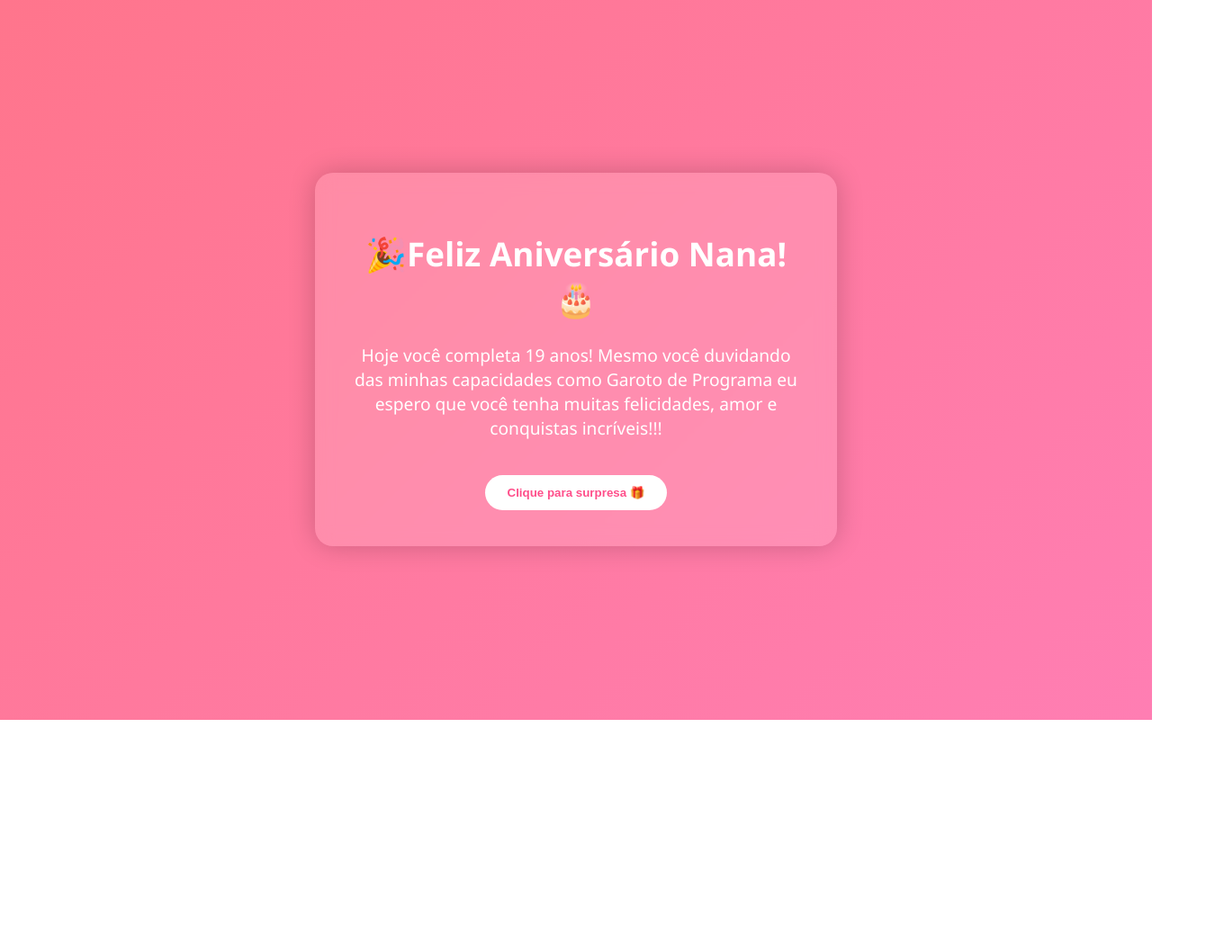
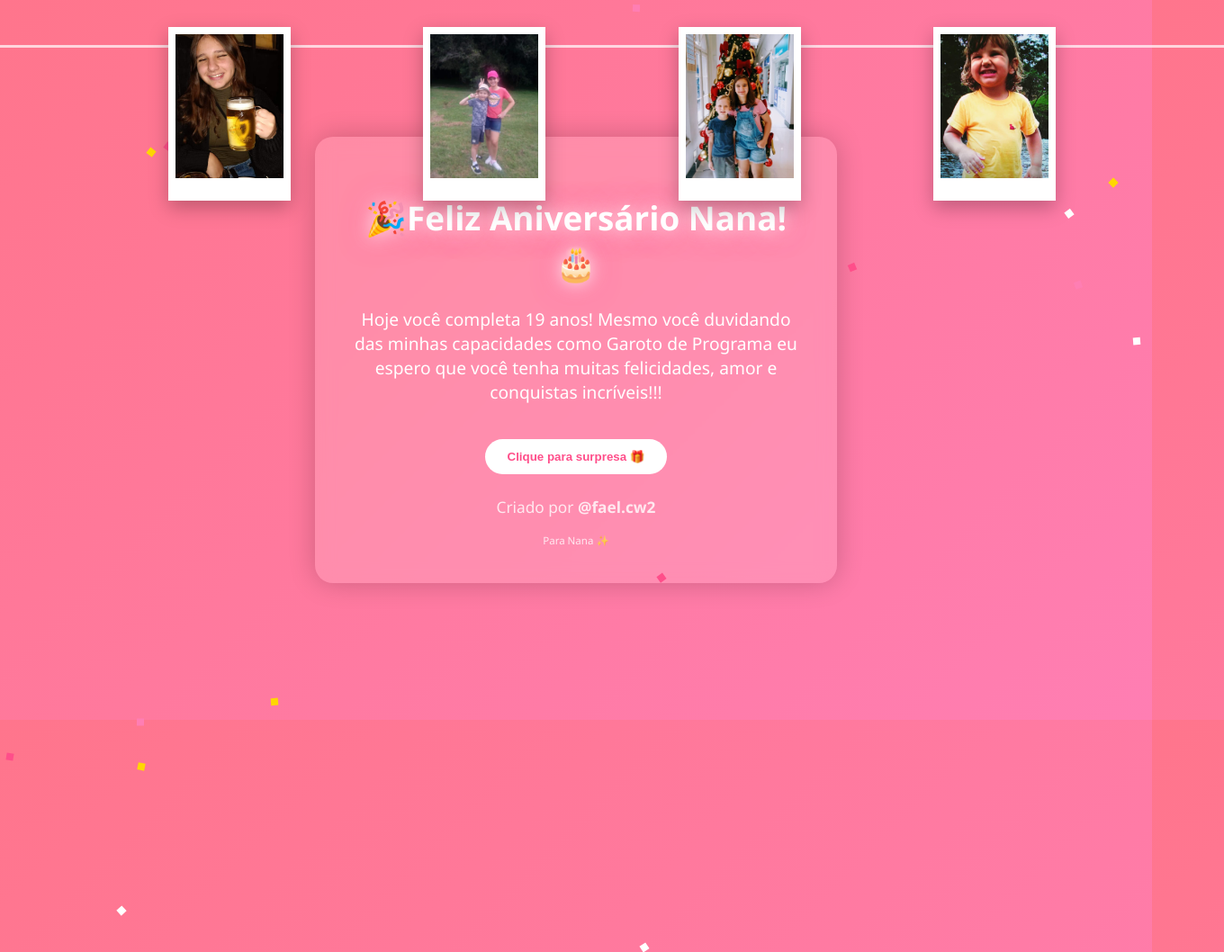
Before and after one commit to RafaelMarchalek/Feliz-Aniversario-Bagi, a plain HTML site: page index.html in a window 1280 px wide. Shown: the whole page at 90% size, 1360 px wide, since content can reach past the window. Before the commit the page ends 800 px from the top, so only its background shows below. Drawn offline with Linux system fonts and the light colour scheme.

Commit message:
add foto, e mudanças simples

```diff
--- a/index.html
+++ b/index.html
@@ -10,6 +10,27 @@
 </head>
 
 <body>
+
+
+    <div class="cordao">
+    <div class="fio"></div>
+
+    <div class="polaroid">
+        <img src="foto1.jpeg">
+    </div>
+
+    <div class="polaroid" >
+        <img src="foto2.jpeg">
+    </div>
+
+    <div class="polaroid" >
+        <img src="foto3.jpeg">
+    </div>
+
+    <div class="polaroid" >
+        <img src="foto4.jpeg">
+    </div>
+</div>
 
 <div class="container">
      <h1 id="titulo">🎉Feliz Aniversário Nana!🎂</h1>
@@ -25,6 +46,16 @@
     <source src="audio.mp3" type="audio/mpeg">
 </audio>
 
+<div class="creditos">
+    <p>
+        Criado por
+        <a href="https://www.instagram.com/fael.cw2/" target="_blank">
+            @fael.cw2
+        </a>
+    </p>
+    <small>Para Nana ✨</small>
+</div>
+
 </div>
 
 
--- a/script.js
+++ b/script.js
@@ -9,3 +9,26 @@ document.addEventListener("click", function tocarUmaVez() {
     musica.play();
     document.removeEventListener("click", tocarUmaVez);
 });
+
+
+function criarConfete() {
+    const confete = document.createElement("div");
+    confete.classList.add("confetti");
+
+    confete.style.left = Math.random() * 100 + "vw";
+    confete.style.backgroundColor = coresAleatorias();
+    confete.style.animationDuration = (Math.random() * 3 + 2) + "s";
+
+    document.body.appendChild(confete);
+
+    setTimeout(() => {
+        confete.remove();
+    }, 5000);
+}
+
+function coresAleatorias() {
+    const cores = ["#ffffff", "#ff4e8a", "#ffd700", "#00ffff", "#ff7eb3"];
+    return cores[Math.floor(Math.random() * cores.length)];
+}
+
+setInterval(criarConfete, 200);
--- a/style.css
+++ b/style.css
@@ -27,8 +27,14 @@ h1 {
     display: flex;
     justify-content: center;
     align-items: center;
-    gap: 10px; /* espaço entre emoji e texto */
+    gap: 10px;
     font-size: 2.3em;
+    animation: brilho 2s infinite alternate;
+}
+
+@keyframes brilho {
+    from { text-shadow: 0 0 10px white; }
+    to { text-shadow: 0 0 25px #fff, 0 0 40px #ff4e8a; }
 }
 
 
@@ -71,3 +77,77 @@ button:hover {
     0% { transform: translateY(-100vh) rotate(0); }
     100% { transform: translateY(100vh) rotate(360deg); }
 }
+
+.creditos {
+    margin-top: 25px;
+    font-size: 0.9em;
+    opacity: 0.8;
+}
+
+.creditos a {
+    color: white;
+    text-decoration: none;
+    font-weight: bold;
+    transition: 0.3s;
+}
+
+.creditos a:hover {
+    text-decoration: underline;
+    opacity: 0.8;
+}
+
+small {
+    display: block;
+    margin-top: 5px;
+    font-size: 0.8em;
+    opacity:
+}
+
+.cordao {
+    position: absolute;
+    top: 30px;
+    left: 0;
+    width: 100%;
+    display: flex;
+    justify-content: space-evenly; /* espalha uniforme */
+    align-items: flex-start;
+    padding: 0 40px;
+    z-index: 2;
+}
+
+.fio {
+    position: absolute;
+    top: 20px;
+    left: 0;
+    width: 100%;
+    height: 3px;
+    background: rgba(255,255,255,0.7);
+    z-index: 1; /* fica atrás */
+}
+
+.polaroid {
+    position: relative;
+    z-index: 2; /* fica na frente do fio */
+
+    width: 120px;
+    height: 160px;
+    background: white;
+    padding: 8px 8px 25px 8px;
+    box-shadow: 0 8px 20px rgba(0,0,0,0.25);
+    transition: transform 0.3s ease;
+}
+
+.polaroid img {
+    width: 100%;
+    height: 100%;
+    object-fit: cover; /* deixa todas proporcionais */
+}
+
+.polaroid:hover {
+    transform: scale(1.08);
+}
+
+@keyframes balancar {
+    from { transform: rotate(var(--rot)) translateY(0px); }
+    to { transform: rotate(var(--rot)) translateY(10px); }
+}
```
Also changed, not shown: foto1.jpeg (added), foto2.jpeg (added), foto3.jpeg (added), foto4.jpeg (added).
